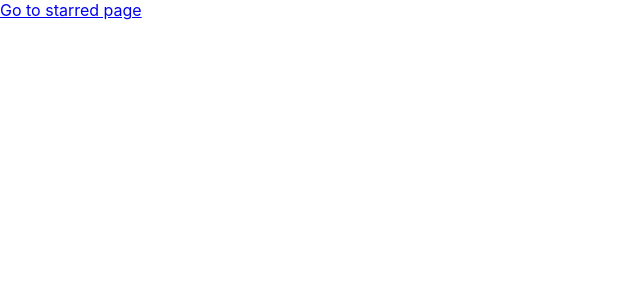
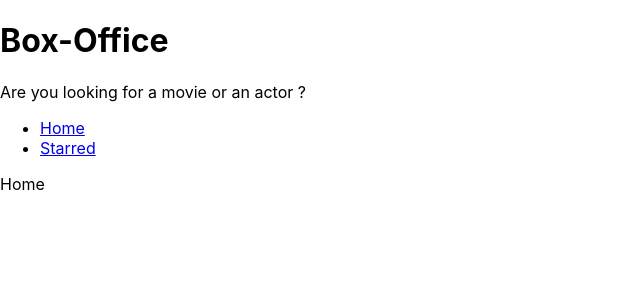
Before and after one commit to RithiFrancis/Box-Office-App, a React (Create React App) app: page / in a window 1280 px wide. Shown: the top 300 px of the page, without its empty margins (0-640 px from the left). Built offline with nearby package versions, Linux system fonts and the light colour scheme.

Commit message:
added navigation and shared layout for home and starred pages

```diff
--- a/src/App.jsx
+++ b/src/App.jsx
@@ -1,13 +1,16 @@
 import { BrowserRouter, Routes, Route } from 'react-router-dom';
 import Home from './pages/Home';
 import Starred from './pages/Starred';
+import MainLayout from './components/MainLayout';
 
 function App() {
   return (
     <BrowserRouter>
       <Routes>
-        <Route path="/" element={<Home />} />
-        <Route path="/starred" element={<Starred />} />
+        <Route element={<MainLayout />}>
+          <Route path="/" element={<Home />} />
+          <Route path="/starred" element={<Starred />} />
+        </Route>
 
         <Route path="*" element={<div>Not found</div>} />
         {/* <Route path="/" element={<App />}>
--- /dev/null
+++ b/src/components/AppTitle.jsx
@@ -0,0 +1,13 @@
+export default function AppTitle(props) {
+  const {
+    title = 'Box-Office',
+    subTitle = 'Are you looking for a movie or an actor ? ',
+  } = props;
+
+  return (
+    <div>
+      <h1>{title}</h1>
+      <p>{subTitle}</p>
+    </div>
+  );
+}
--- /dev/null
+++ b/src/components/MainLayout.jsx
@@ -0,0 +1,15 @@
+import { Outlet } from 'react-router-dom';
+import Navs from './Navs';
+import AppTitle from './AppTitle';
+
+const MainLayout = () => {
+  return (
+    <div>
+      <AppTitle />
+      <Navs />
+      <Outlet />
+    </div>
+  );
+};
+
+export default MainLayout;
--- /dev/null
+++ b/src/components/Navs.jsx
@@ -0,0 +1,28 @@
+import { Link } from 'react-router-dom';
+
+const LINKS = [
+  {
+    text: 'Home',
+    to: '/',
+  },
+  {
+    text: 'Starred',
+    to: '/starred',
+  },
+];
+
+const Navs = () => {
+  return (
+    <div>
+      <ul>
+        {LINKS.map(item => (
+          <li key={item.to}>
+            <Link to={item.to}>{item.text}</Link>
+          </li>
+        ))}
+      </ul>
+    </div>
+  );
+};
+
+export default Navs;
--- a/src/pages/Home.jsx
+++ b/src/pages/Home.jsx
@@ -1,11 +1,5 @@
-import { Link } from 'react-router-dom';
-
 const Home = () => {
-  return (
-    <div>
-      <Link to="/starred">Go to starred page</Link>
-    </div>
-  );
+  return <div>Home</div>;
 };
 
 export default Home;
```
